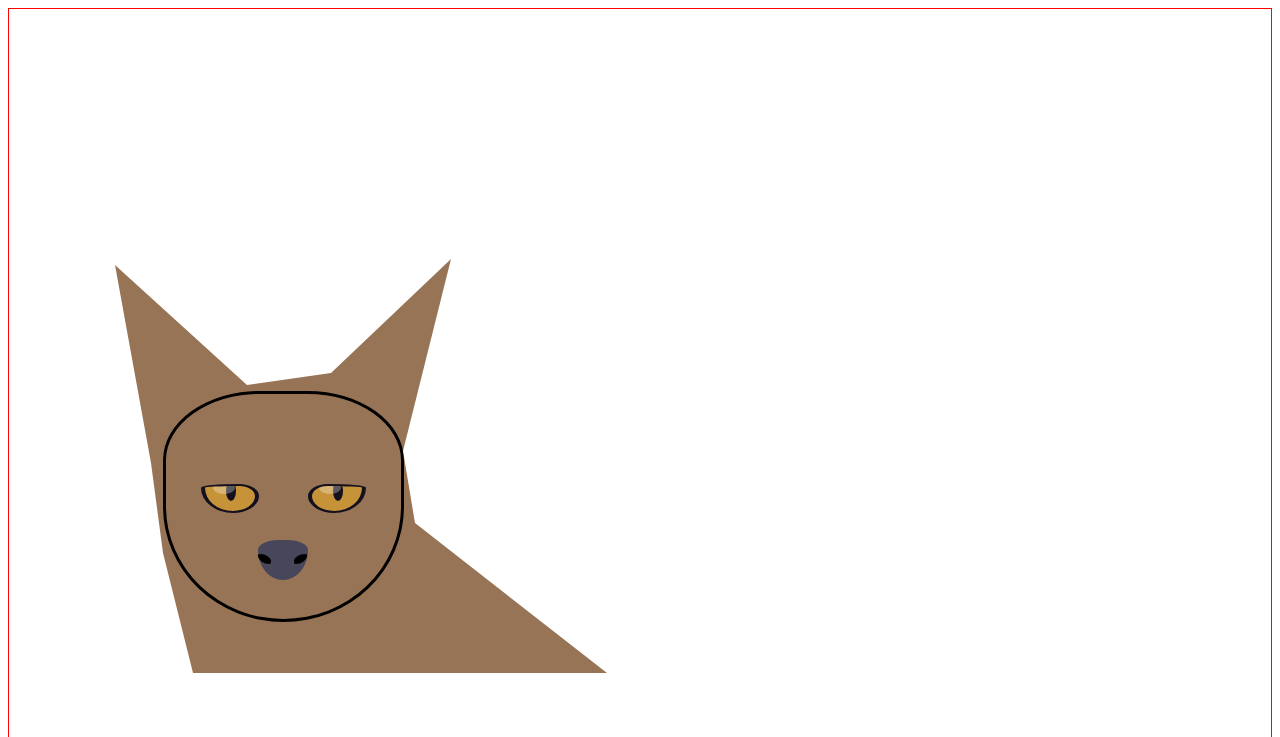
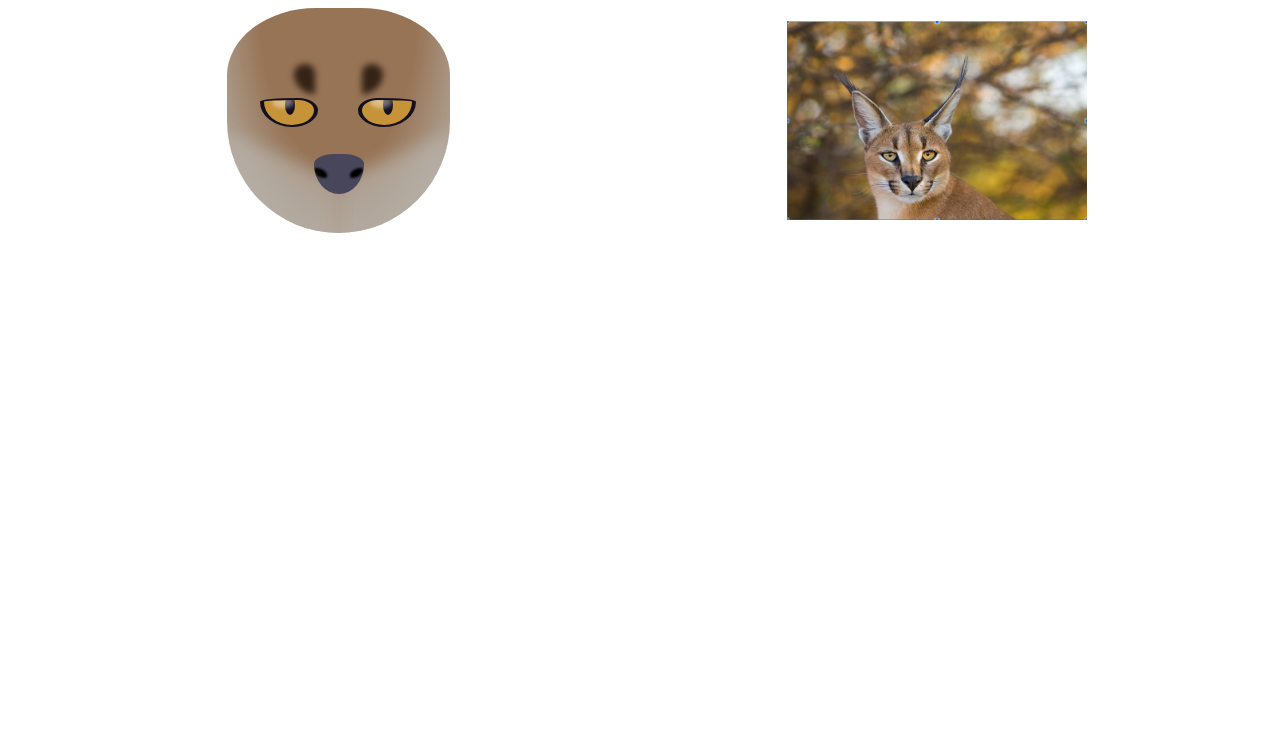
Before and after one commit to sophel93/CSS-Caracal, a plain HTML site: page index.html in a window 1280 px wide. Shown: the top 737 px of the page. Drawn offline with Linux system fonts and the light colour scheme.

Commit message:
Added filter: blur()

```diff
--- a/index.html
+++ b/index.html
@@ -45,21 +45,35 @@
                     <div class="contour">
 
                     </div>-->
+                    <div class="ear left"></div>
                 <div class="head">
+
+
+                    <div class="mark left"></div>
                     <div class="eye left">
-                        <div class="pupil left"></div>
+                        <!--<div class="pupil left"></div>-->
                     </div>
-                    <div class="eye right">
-                    </div>
+                    <div class="undereye left"></div>
+
+                    <div class="mark right"></div>
+                    <div class="eye right"></div>
+
+
                     <div class="nose"></div>
                     <div class="mouth"></div>
-                    </div>
+
+                    <div class="cheek left"></div>
+                    <div class="cheek right"></div>
+                </div>
+                <div class="ear right"></div>
+            </div>
+                <img src="caracal.jpg">
                 </div>
 
-                </div>
             </div>
+
         </div>
-        <img src="caracal.jpg">
+
         <script src="" async defer></script>
     </body>
 </html>
--- a/styles.css
+++ b/styles.css
@@ -11,19 +11,17 @@
     --ear: #a8a3a0;
 }
 
+img{
+    max-height: 200px;
+}
+
 .canvas{
-    border: solid 1px red;
-    padding: 4em;
+    display: flex;
+    justify-content: space-around;
+    align-items: center;
+}
 
-}
-.caracal{
-    position: relative;
-    background-color: var(--fur-medium-light);
-    clip-path: polygon(7% 32%, 29% 52%, 43% 50%, 63% 31%, 55% 63%, 57% 75%, 89% 100%, 20% 100%, 15% 80%, 13% 65%);
-    width: 600px;
-    height: 600px;
-}
-.ear{
+/*.ear{
     position: absolute;
     border-top: 30px solid transparent;
     border-right: 30px solid transparent;
@@ -40,7 +38,7 @@
 
     transform: rotate(15deg);
     right: 0%;
-}
+}*/
 .eye{
     height: 25px;
     width: 50px;
@@ -71,7 +69,8 @@
 .eye.left::after {
     content: ' ';
     background-color: #fff;
-    opacity: 0.3;
+    opacity: 0.4;
+    filter: blur(2px);
     height: 12px;
     width: 22px;
     border-radius: 50%;
@@ -107,7 +106,8 @@
 .eye.right::after {
     content: ' ';
     background-color: #fff;
-    opacity: 0.3;
+    opacity: 0.4;
+    filter: blur(2px);
     height: 12px;
     width: 22px;
     border-radius: 50%;
@@ -116,8 +116,10 @@
     top: -15%;
     left: 15%;
 }
+
 .nose{
     position: absolute;
+    overflow: hidden;
     border-radius: 40% 40% 50% 50% / 25% 25% 75% 75%;
     background-color: var(--nose);
     width: 50px;
@@ -136,6 +138,7 @@
     width: 13px;
     height: 10px;
     top: 35%;
+    filter: blur(1px)
 }
 
 .nose::after{
@@ -151,6 +154,7 @@
     height: 10px;
     top: 35%;
     right: 1%;
+    filter: blur(1px);
 }
 
 .mouth{
@@ -170,63 +174,49 @@
     border-bottom: 2px solid var(--fur-black) ;
 }
 
-
-.wrapper{
-    position: absolute;
-}
-
 .mark{
     position: absolute;
+    z-index: 9;
     background-color: var(--fur-mark);
-    width: 10px;
-    height: 20px;
     top: 25%;
-    z-index: 9;
+    filter: blur(3px);
+    width: 21px;
+    height: 30px;
 }
-
 .mark.left{
-    left: 35%;
-    border-radius: 50% 20% 0% 80%/25% 25% 25% 80%;
+    left: 30%;
+    border-radius: 53% 47% 0% 100% / 33% 29% 71% 67%;
 }
 
 .mark.right{
-    right: 35%;
-    border-top-left-radius: 20% 25%;
-    border-top-right-radius: 50% 25%;
-    border-bottom-right-radius: 80%;
-    border-bottom-left-radius: 0% 25%;
+    right: 30%;
+    border-top-left-radius: 47% 29% ;
+    border-top-right-radius: 53% 33% ;
+    border-bottom-right-radius: 100% 67%;
+    border-bottom-left-radius: 0% 71%;
 }
 
 .mark.forehead{
-    top: 6%;
-    left: 47%;
-    width: 8px;
-    height: 40px;
-    border-radius: 0% 100% 0% 100%;
-    transform: rotate(10deg);
+
 }
 
 .undereye{
     background: var(--fur-light);
-
-    height: 40px;
-    width: 42px;
-    top: 36%;
-
     position: absolute;
     z-index: 9;
+    top: 40%;
+}
+
+.undereye::before{
+    content: ' ';
+    position: absolute;
+    border-radius: 50%;
+    height: 40px;
+    width: 40px;
+    left: 0;
 }
 .undereye.left{
-    border-top-left-radius: 50% 30%;
-    border-top-right-radius: 50%;
-    border-bottom-right-radius: 30% 45%;
-    border-bottom-left-radius: 80%;
-    left: 21%;
-}
-
-.undereye.right{
-    border-radius: 50% 50% 80% 30%/50% 30% 80% 45%;
-    right: 21%;
+    left: 0;
 }
 .contour{
     position: absolute;
@@ -240,10 +230,51 @@
 .head{
     position: relative;
     border-radius: 40% 40% 50% 50% / 30% 30% 50% 50% ;
-    border: solid;
-    /*background: radial-gradient(ellipse at 50% 0%, rgba(151,116,86,1) 0%,  70.83%, rgba(187,185,180,1) 100%) 113px 217px / 258px 98px no-repeat no-repeat; /* New Background */
+    background-color: var(--fur-medium-light);
+    background: radial-gradient(ellipse at top, var(--fur-medium-light) 50%, var(--fur-light));
     height: 225px;
-    width: 235px;
+    width: 223px;
     top: 53%;
     left: 15%;
+    overflow: hidden;
 }
+
+.cheek{
+    position: absolute;
+    background-color: var(--fur-light);
+    filter: blur(9px);
+    opacity: 0.6;
+    width: 50%;
+    height: 40%;
+    bottom: 0;
+}
+.cheek.left{
+    transform: skew(0deg, 25deg);
+}
+.cheek.right{
+    right: 0;
+    transform: skew(0deg, -25deg);
+}
+.ear{
+    position: absolute;
+    width: 0;
+    height: 0;
+    z-index: -1;
+}
+.ear.left{
+    border-left: 67px solid transparent;
+    border-right: 50px solid transparent;
+    border-bottom: 142px solid var(--ear);
+    top: -30%;
+    left: -8%;
+    transform: rotate(-14deg) skew(8deg, -8deg);
+}
+
+.ear.right{
+    border-left: 65px solid transparent;
+    border-right: 50px solid transparent;
+    border-bottom: 145px solid var(--ear);
+    top: -28%;
+    right: -4%;
+    transform: rotate(9deg) skew(-9deg, -17deg);
+}
```
